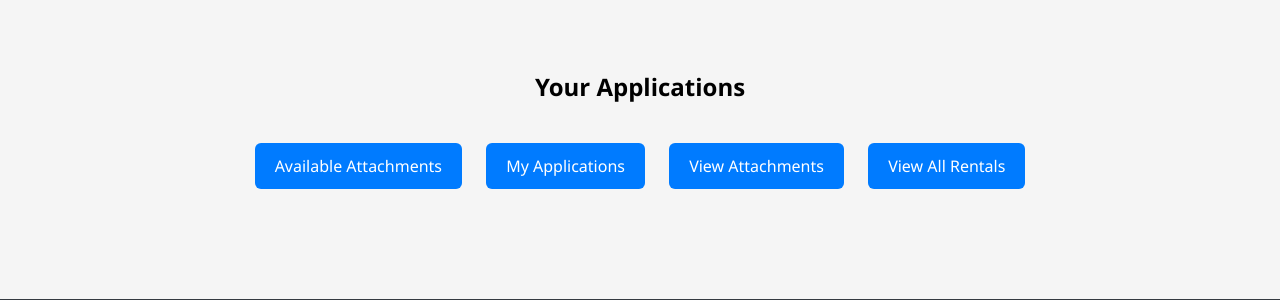
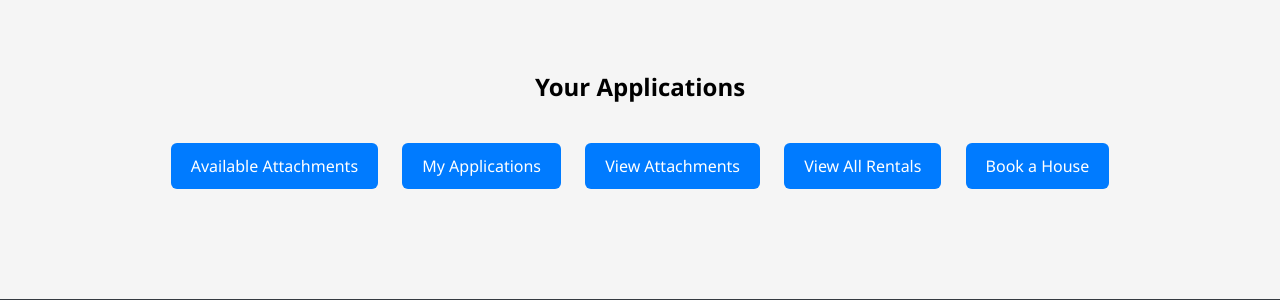
Before and after one commit to Kat-tech15/attachment-website, a Django app: page /dashboard/attachee/ in a window 1280 px wide. Shown: the part 72-372 px from the top of the page. Run offline with Django 5.2, Linux system fonts and the light colour scheme; the visitor is signed in with stand-in values (Sample User, id 1).

Commit message:
"updates"

```diff
--- a/templates/dashboards/attachee_dashboard.html
+++ b/templates/dashboards/attachee_dashboard.html
@@ -14,6 +14,7 @@
             <a href="{% url 'my_applications' %}" class="btn">My Applications</a>
             <a href="{% url 'apply_attachment'%}" class="btn">View Attachments</a>
             <a href="{% url 'view_rentals'%}" class="btn">View All Rentals</a>
+            <a href="{% url 'book_house'%}" class="btn">Book a House</a>
      </div>
 </div>
 
```
